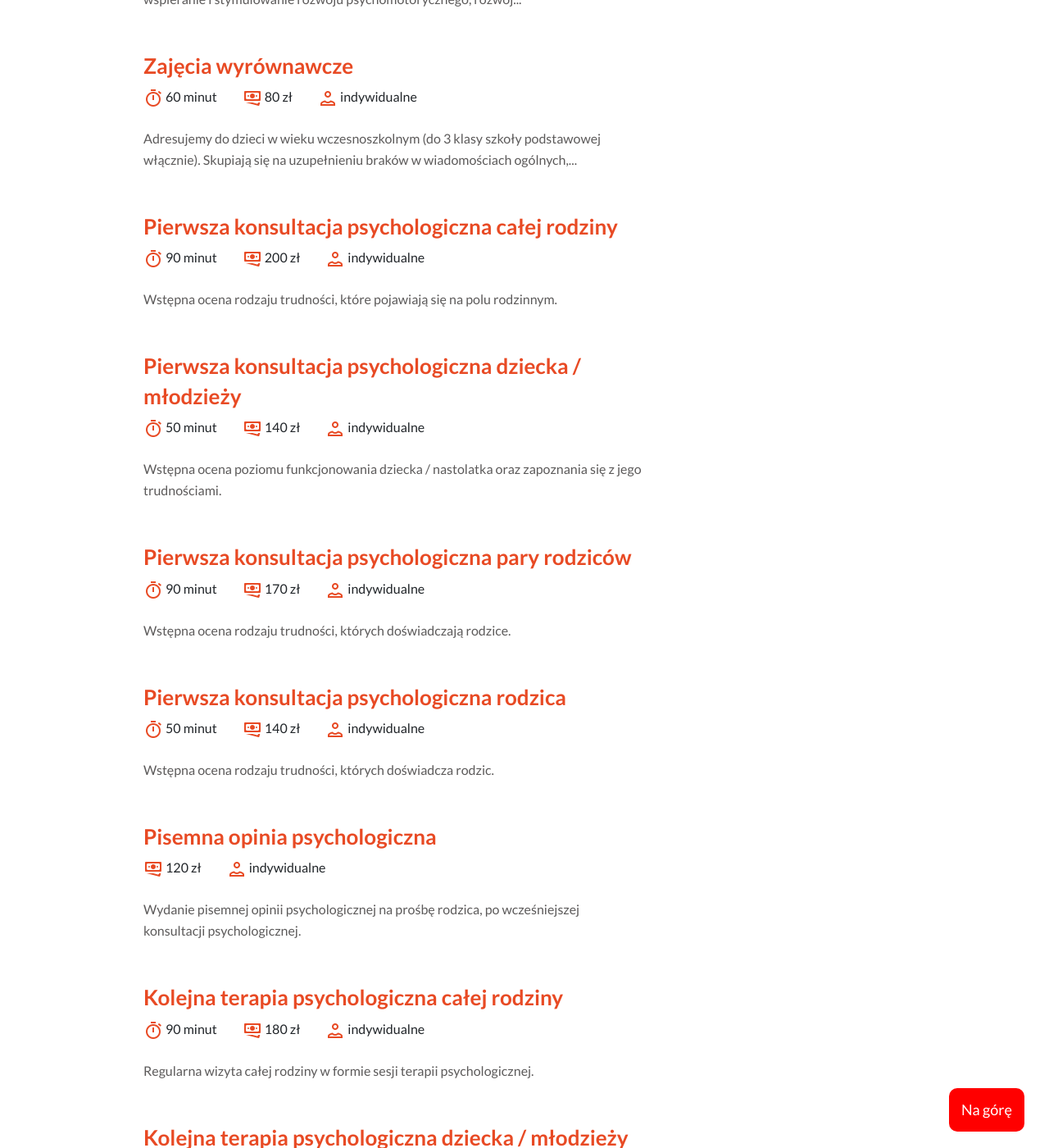
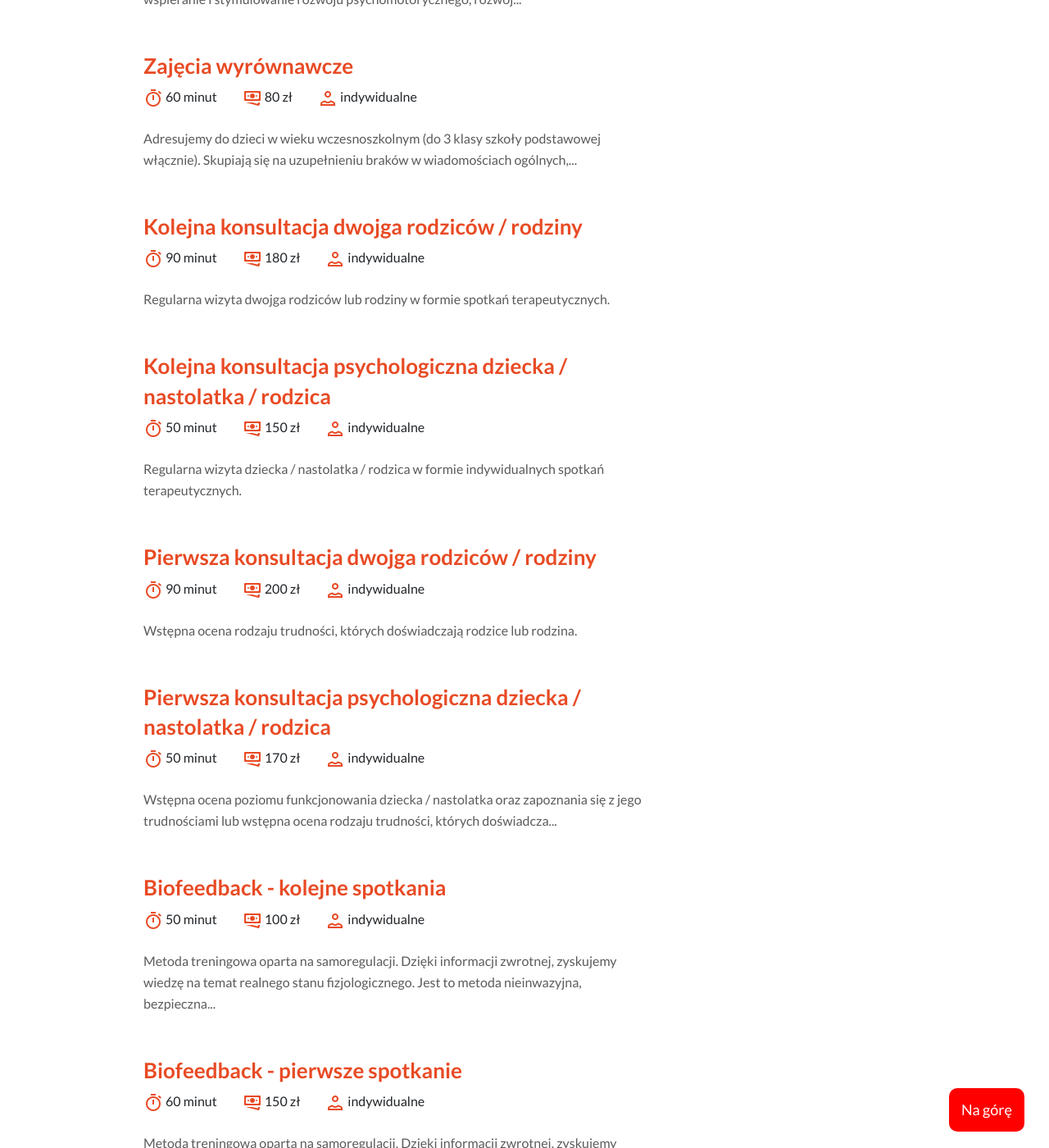
Before and after one commit to pawelkrysiak/bystrylisek, a Jekyll site: the page built from cennik.md, in a window 1280 px wide and 1400 px high, scrolled down 3028 px. Shown: the whole window at 82% size. Built offline with Jekyll 4.4.1, drawn with Linux system fonts in a browser that asks for light colours; some of the changed text lies outside the part shown.

Commit message:
update Marika's services and bio

```diff
--- /dev/null
+++ b/_services/marika-pawlaczyk/kolejna-konsultacja-dwojga-rodzicow-rodziny.md
@@ -0,0 +1,9 @@
+---
+title: "Kolejna konsultacja dwojga rodziców / rodziny"
+layout: service
+price: 180
+time: 90
+role: "Marika Pawlaczyk"
+---
+
+Regularna wizyta dwojga rodziców lub rodziny w formie spotkań terapeutycznych.
--- /dev/null
+++ b/_services/marika-pawlaczyk/kolejna-konsultacja-psychologiczna-dziecka-nastolatka-rodzica.md
@@ -0,0 +1,9 @@
+---
+title: "Kolejna konsultacja psychologiczna dziecka / nastolatka / rodzica"
+layout: service
+price: 150
+time: 50
+role: "Marika Pawlaczyk"
+---
+
+Regularna wizyta dziecka / nastolatka / rodzica w formie indywidualnych spotkań terapeutycznych.
--- a/_services/marika-pawlaczyk/konsultacja-psychologiczna-calej-rodziny-pierwsza.md
+++ /dev/null
@@ -1,9 +0,0 @@
----
-title: "Pierwsza konsultacja psychologiczna całej rodziny"
-layout: service
-price: 200
-time: 90
-role: "Marika Pawlaczyk"
----
-
-Wstępna ocena rodzaju trudności, które pojawiają się na polu rodzinnym.
--- a/_services/marika-pawlaczyk/konsultacja-psychologiczna-dziecka-mlodziezy-pierwsza.md
+++ /dev/null
@@ -1,9 +0,0 @@
----
-title: "Pierwsza konsultacja psychologiczna dziecka / młodzieży"
-layout: service
-price: 140
-time: 50
-role: "Marika Pawlaczyk"
----
-
-Wstępna ocena poziomu funkcjonowania dziecka / nastolatka oraz zapoznania się z jego trudnościami.
--- a/_services/marika-pawlaczyk/konsultacja-psychologiczna-pary-rodzicow-pierwsza.md
+++ /dev/null
@@ -1,9 +0,0 @@
----
-title: "Pierwsza konsultacja psychologiczna pary rodziców"
-layout: service
-price: 170
-time: 90
-role: "Marika Pawlaczyk"
----
-
-Wstępna ocena rodzaju trudności, których doświadczają rodzice.
--- a/_services/marika-pawlaczyk/konsultacja-psychologiczna-rodzica-pierwsza.md
+++ /dev/null
@@ -1,9 +0,0 @@
----
-title: "Pierwsza konsultacja psychologiczna rodzica"
-layout: service
-price: 140
-time: 50
-role: "Marika Pawlaczyk"
----
-
-Wstępna ocena rodzaju trudności, których doświadcza rodzic.
--- /dev/null
+++ b/_services/marika-pawlaczyk/pierwsza-konsultacja-dwojga-rodzicow-rodziny.md
@@ -0,0 +1,9 @@
+---
+title: "Pierwsza konsultacja dwojga rodziców / rodziny"
+layout: service
+price: 200
+time: 90
+role: "Marika Pawlaczyk"
+---
+
+Wstępna ocena rodzaju trudności, których doświadczają rodzice lub rodzina.
--- /dev/null
+++ b/_services/marika-pawlaczyk/pierwsza-konsultacja-psychologiczna-dziecka-nastolatka-rodzica.md
@@ -0,0 +1,9 @@
+---
+title: "Pierwsza konsultacja psychologiczna dziecka / nastolatka / rodzica"
+layout: service
+price: 170
+time: 50
+role: "Marika Pawlaczyk"
+---
+
+Wstępna ocena poziomu funkcjonowania dziecka / nastolatka oraz zapoznania się z jego trudnościami lub wstępna ocena rodzaju trudności, których doświadcza rodzic.
--- a/_services/marika-pawlaczyk/pisemna-opinia-psychologiczna.md
+++ /dev/null
@@ -1,8 +0,0 @@
----
-title: "Pisemna opinia psychologiczna"
-layout: service
-price: 120
-role: "Marika Pawlaczyk"
----
-
-Wydanie pisemnej opinii psychologicznej na prośbę rodzica, po wcześniejszej konsultacji psychologicznej.
--- a/_services/marika-pawlaczyk/terapia-psychologiczna-calej-rodziny-kolejna.md
+++ /dev/null
@@ -1,9 +0,0 @@
----
-title: "Kolejna terapia psychologiczna całej rodziny"
-layout: service
-price: 180
-time: 90
-role: "Marika Pawlaczyk"
----
-
-Regularna wizyta całej rodziny w formie sesji terapii psychologicznej.
--- a/_services/marika-pawlaczyk/terapia-psychologiczna-dziecka-mlodziezy-kolejna.md
+++ /dev/null
@@ -1,9 +0,0 @@
----
-title: "Kolejna terapia psychologiczna dziecka / młodzieży"
-layout: service
-price: 120
-time: 50
-role: "Marika Pawlaczyk"
----
-
-Regularna wizyta dziecka / nastolatka w formie indywidualnej sesji terapii psychologicznej.
--- a/_services/marika-pawlaczyk/terapia-psychologiczna-pary-rodzicow-kolejna.md
+++ /dev/null
@@ -1,9 +0,0 @@
----
-title: "Kolejna terapia psychologiczna pary rodziców"
-layout: service
-price: 150
-time: 90
-role: "Marika Pawlaczyk"
----
-
-Regularna wizyta pary rodziców w formie sesji terapii psychologicznej.
--- a/_services/marika-pawlaczyk/terapia-psychologiczna-rodzica-kolejna.md
+++ /dev/null
@@ -1,9 +0,0 @@
----
-title: "Kolejna terapia psychologiczna rodzica"
-layout: service
-price: 120
-time: 50
-role: "Marika Pawlaczyk"
----
-
-Regularna wizyta rodzica w formie indywidualnej sesji terapii psychologicznej.
```
Also changed, not shown: _services/marika-pawlaczyk/zajecia-grupowe-arteterapeutyczne-dla-dzieci-mlodziezy.md (deleted, +0 -9 lines), _services/marika-pawlaczyk/zajecia-indywidualne-arteterapeutyczne-dla-doroslych.md (deleted, +0 -9 lines), _team/marika-pawlaczyk.md (+5 -5 lines).
